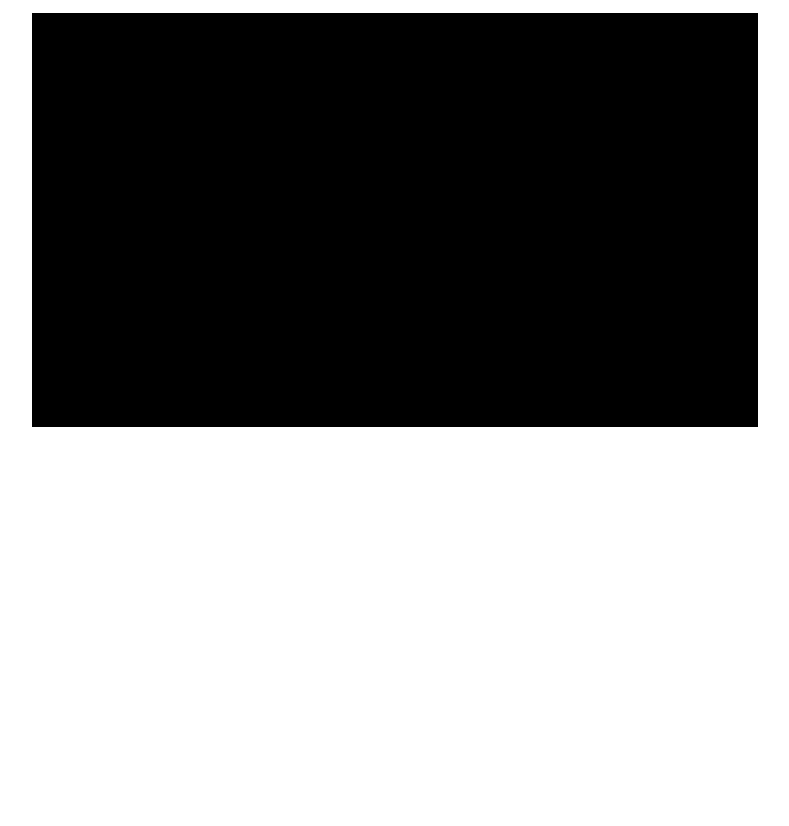
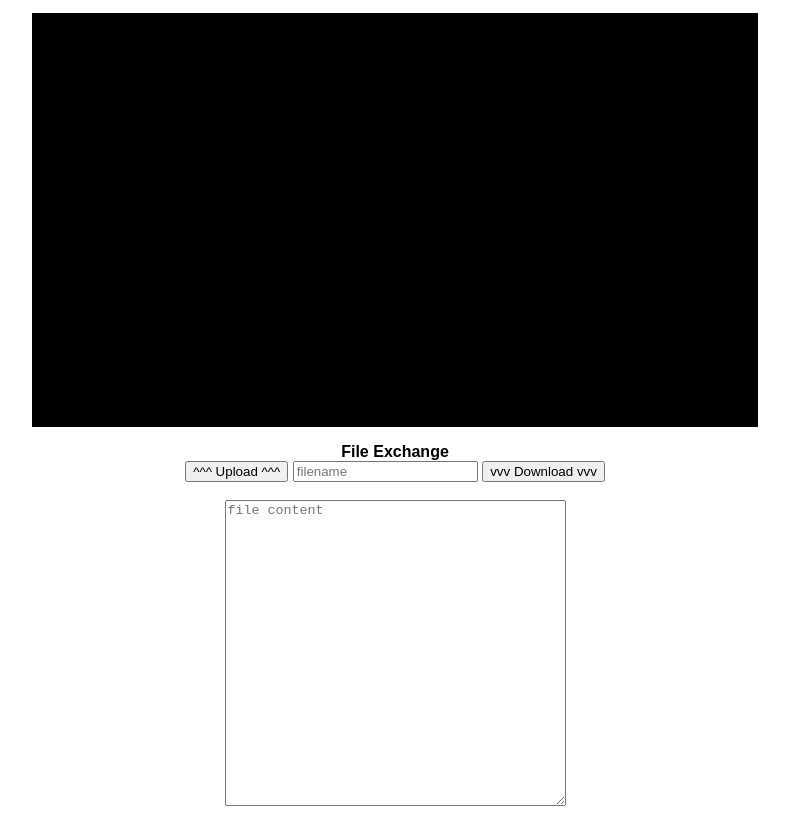
Before and after one commit to RodionGork/lua-online, a plain HTML site: page index.html in a window 1280 px wide. Shown: the part 119-945 px from the top of the page, without its empty margins (245-1034 px from the left). Before the commit the page ends 800 px from the top, so only its background shows below. Drawn offline with Linux system fonts and the light colour scheme; no server answers.

Commit message:
text files upload / download

```diff
--- a/index.html
+++ b/index.html
@@ -28,6 +28,16 @@ And <a href="https://www.lua.org/pil/">"Programming in Lua" book</a> allows quic
 
 <table id="tty" class="terminal" cellpadding="0" cellspacing="0">
 </table>
+
+<p>
+    <strong>File Exchange</strong><br/>
+    <button onclick="fileup()">^^^ Upload ^^^</button>
+    <input id="filename" type="text" placeholder="filename"/>
+    <button onclick="filedn()">vvv Download vvv</button><br/><br/>
+    <textarea id="filedata" placeholder="file content" cols="40" rows="20"></textarea>
+</p>
+
+
 </center>
 <script src="jor1k-master-min.js"></script>
 
@@ -35,6 +45,9 @@ And <a href="https://www.lua.org/pil/">"Programming in Lua" book</a> allows quic
 
 var Jor1k = require("Jor1k");
 var LinuxTerm = require("LinuxTerm");
+
+var fname = document.getElementById('filename');
+var fdata = document.getElementById('filedata');
 
 jor1kgui = new Jor1k(
     {
@@ -47,7 +60,29 @@ jor1kgui = new Jor1k(
             basefsURL: "basefs-compile.json",
             extendedfsURL: "fs.json"
         }
+    }
+);
+
+function fileup() {
+    var name = fname.value;
+    if (name[0] != '/') name = '/home/user/' + name;
+    var data = fdata.value;
+    jor1kgui.fs.MergeFile(name, data);
+    alert('Ready!\n\nUse "ls" command to list directory and find your file at ' + name);
+}
+
+function filedn() {
+    var name = fname.value;
+    if (name[0] != '/') name = '/home/user/' + name;
+    jor1kgui.fs.ReadFile(name, (resp) => {
+        var s = '';
+        for (var i = 0; i < resp.data.length; i++) {
+            if (resp.data[i] === 0) break;
+            s += String.fromCharCode(resp.data[i]);
+        }
+        fdata.value = s;
     });
+}
 
 </script>
 </body>
```
